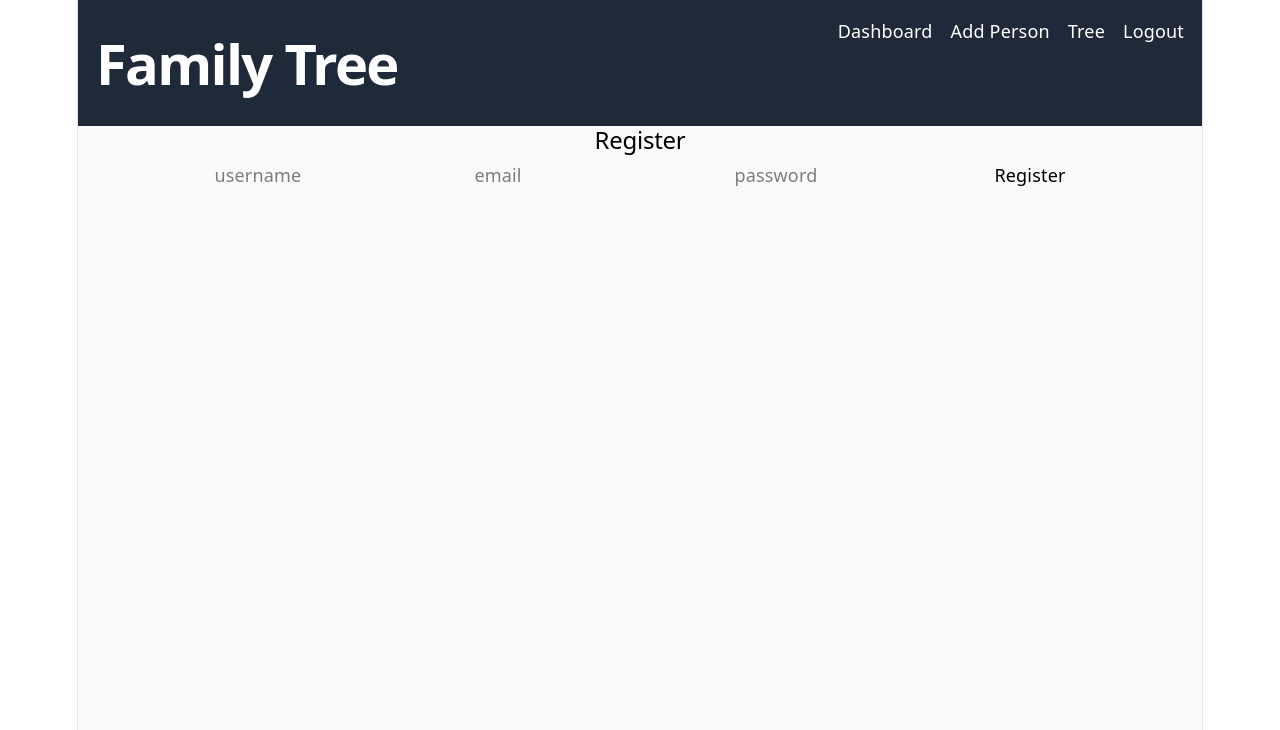
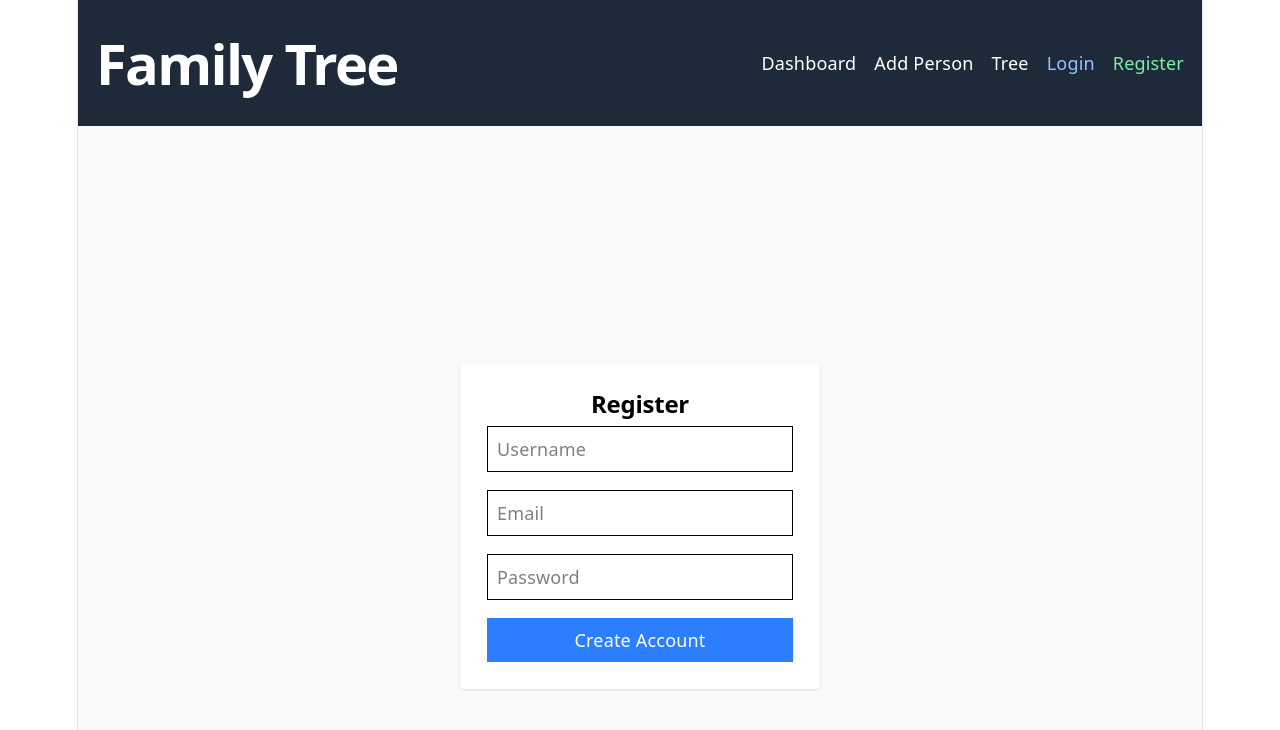
Before and after one commit to violetChai/fam-tree, a React app in the folder frontend/: page /register in a window 1280 px wide. Shown: the top 730 px of the page. Built offline with nearby package versions, Linux system fonts and the light colour scheme; the HTML template or start-up script is replaced by a standard one.

Commit message:
Register Login Logout Nav update

```diff
--- a/frontend/src/App.jsx
+++ b/frontend/src/App.jsx
@@ -1,12 +1,11 @@
 import { Routes, Route } from "react-router-dom";
-
 import Navbar from "./components/Navbar";
-
 import Dashboard from "./pages/Dashboard";
 import Login from "./pages/Login";
 import Register from "./pages/Register";
 import AddPerson from "./pages/AddPerson";
 import TreePage from "./pages/TreePage";
+import ProtectedRoute from "./components/ProtectedRoute";
 
 function App() {
   return (
@@ -18,8 +17,23 @@ function App() {
         <Route path="/" element={<Dashboard />} />
         <Route path="/login" element={<Login />} />
         <Route path="/register" element={<Register />} />
-        <Route path="/add-person" element={<AddPerson />} />
-        <Route path="/tree" element={<TreePage />} />
+        <Route
+          path="/add-person"
+          element={
+            <ProtectedRoute>
+              <AddPerson />
+            </ProtectedRoute>
+          }
+        />
+
+        <Route
+          path="/tree"
+          element={
+            <ProtectedRoute>
+              <TreePage />
+            </ProtectedRoute>
+          }
+        />
       </Routes>
 
     </div>
--- a/frontend/src/components/Navbar.jsx
+++ b/frontend/src/components/Navbar.jsx
@@ -1,8 +1,8 @@
 import { Link, useNavigate } from "react-router-dom";
 
 export default function Navbar() {
-
     const navigate = useNavigate();
+    const token = localStorage.getItem("token");
 
     const logout = () => {
         localStorage.removeItem("token");
@@ -10,25 +10,38 @@ export default function Navbar() {
     };
 
     return (
-
         <nav className="bg-gray-800 text-white p-4 flex justify-between">
 
             <h1 className="font-bold">Family Tree</h1>
 
-            <div className="space-x-4">
+            <div className="space-x-4 flex items-center">
 
                 <Link to="/">Dashboard</Link>
-
                 <Link to="/add-person">Add Person</Link>
-
                 <Link to="/tree">Tree</Link>
 
-                <button onClick={logout}>Logout</button>
+                {/* AUTH SECTION */}
+                {!token ? (
+                    <>
+                        <Link to="/login" className="text-blue-300">
+                            Login
+                        </Link>
+
+                        <Link to="/register" className="text-green-300">
+                            Register
+                        </Link>
+                    </>
+                ) : (
+                    <button
+                        onClick={logout}
+                        className="text-red-300"
+                    >
+                        Logout
+                    </button>
+                )}
 
             </div>
 
         </nav>
-
     );
-
 }
--- /dev/null
+++ b/frontend/src/components/ProtectedRoute.jsx
@@ -0,0 +1,11 @@
+import { Navigate } from "react-router-dom";
+
+export default function ProtectedRoute({ children }) {
+    const token = localStorage.getItem("token");
+
+    if (!token) {
+        return <Navigate to="/login" replace />;
+    }
+
+    return children;
+}
--- a/frontend/src/pages/AddPerson.jsx
+++ b/frontend/src/pages/AddPerson.jsx
@@ -12,9 +12,13 @@ export default function AddPerson() {
 
         e.preventDefault();
 
-        await api.post("/people", { name });
-
-        navigate("/");
+        try {
+            await api.post("/people", { name });
+            navigate("/");
+        } catch (err) {
+            console.log(err.response?.data || err.message);
+            alert("You must be logged in to add a person");
+        }
     };
 
     return (
--- a/frontend/src/pages/Login.jsx
+++ b/frontend/src/pages/Login.jsx
@@ -23,21 +23,30 @@ export default function Login() {
     };
 
     return (
-        <form onSubmit={handleLogin}>
-            <h2>Login</h2>
+        <div className="flex items-center justify-center min-h-screen">
+            <form
+                onSubmit={handleLogin}
+                className="bg-white p-6 rounded shadow w-80 space-y-4"
+            >
+                <h2 className="text-xl font-bold">Login</h2>
 
                 <input
-                placeholder="email"
+                    className="border p-2 w-full"
+                    placeholder="Email"
                     onChange={(e) => setEmail(e.target.value)}
                 />
 
                 <input
-                placeholder="password"
+                    className="border p-2 w-full"
                     type="password"
+                    placeholder="Password"
                     onChange={(e) => setPassword(e.target.value)}
                 />
 
-            <button type="submit">Login</button>
+                <button className="bg-blue-500 text-white px-4 py-2 w-full">
+                    Login
+                </button>
             </form>
+        </div>
     );
 }
--- a/frontend/src/pages/Register.jsx
+++ b/frontend/src/pages/Register.jsx
@@ -1,5 +1,6 @@
 import { useState } from "react";
 import api from "../services/api";
+import { setToken } from "../utils/auth";
 
 export default function Register() {
     const [username, setUsername] = useState("");
@@ -10,39 +11,58 @@ export default function Register() {
         e.preventDefault();
 
         try {
-            await api.post("/auth/register", {
+            const res = await api.post("/auth/register", {
                 username,
                 email,
                 password,
             });
 
+            // if backend returns token (recommended)
+            if (res.data.token) {
+                setToken(res.data.token);
+                window.location.href = "/";
+            } else {
+                // fallback: send to login
                 window.location.href = "/login";
+            }
+
         } catch (err) {
             console.log(err.response?.data || err.message);
+            alert(err.response?.data?.message || "Registration failed");
         }
     };
 
     return (
-        <form onSubmit={handleRegister}>
-            <h2>Register</h2>
+        <div className="flex items-center justify-center min-h-screen">
+            <form
+                onSubmit={handleRegister}
+                className="bg-white p-6 rounded shadow w-80 space-y-4"
+            >
+                <h2 className="text-xl font-bold">Register</h2>
 
                 <input
-                placeholder="username"
+                    className="border p-2 w-full"
+                    placeholder="Username"
                     onChange={(e) => setUsername(e.target.value)}
                 />
 
                 <input
-                placeholder="email"
+                    className="border p-2 w-full"
+                    placeholder="Email"
                     onChange={(e) => setEmail(e.target.value)}
                 />
 
                 <input
-                placeholder="password"
+                    className="border p-2 w-full"
                     type="password"
+                    placeholder="Password"
                     onChange={(e) => setPassword(e.target.value)}
                 />
 
-            <button type="submit">Register</button>
+                <button className="bg-blue-500 text-white px-4 py-2 w-full">
+                    Create Account
+                </button>
             </form>
+        </div>
     );
 }
```
Also changed, not shown: 1 other file (tests, documents, lock files or other folders). Lines whose indentation alone changed are shown as unchanged.
